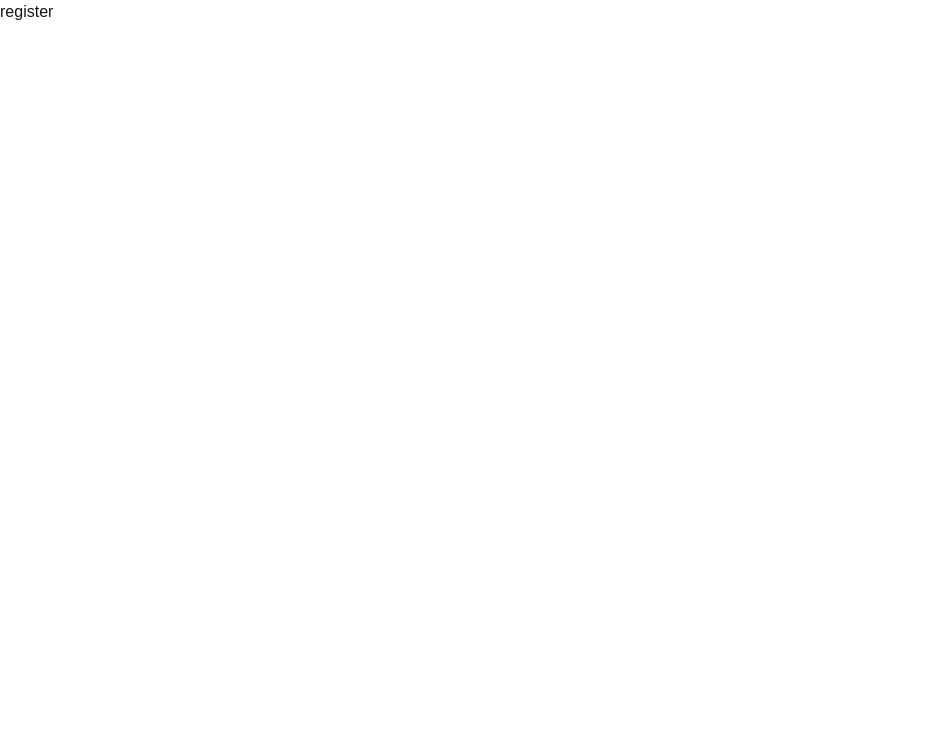
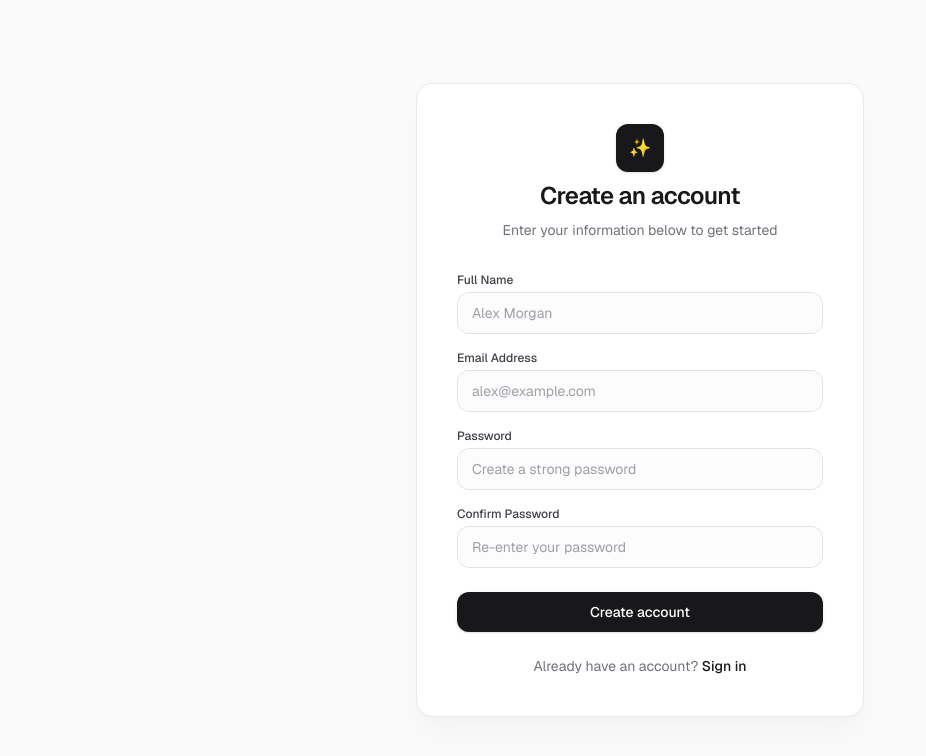
Before and after one commit to Gnanesh09/agritech, a Next.js app in the folder web/: page /register in a window 1280 px wide. Shown: the top 756 px of the page, without its empty margins (0-926 px from the left). Built offline with nearby package versions, Linux system fonts and the light colour scheme.

Commit message:
feat: implement registration form with validation and loading state

```diff
--- a/web/app/(auth)/register/page.tsx
+++ b/web/app/(auth)/register/page.tsx
@@ -1,7 +1,125 @@
-import React from "react";
+import React, { useState } from 'react';
 
-const register = () => {
-  return <div>register</div>;
-};
+export default function CleanRegister() {
+  const [formData, setFormData] = useState({
+    name: '',
+    email: '',
+    password: '',
+    confirmPassword: '',
+  });
 
-export default register;
+  const [isLoading, setIsLoading] = useState(false);
+
+  const handleChange = (e: React.ChangeEvent<HTMLInputElement>) => {
+    setFormData({ ...formData, [e.target.name]: e.target.value });
+  };
+
+  const handleSubmit = (e: React.FormEvent) => {
+    e.preventDefault();
+    setIsLoading(true);
+    setTimeout(() => {
+      setIsLoading(false);
+      alert('Registration successful!');
+    }, 1000);
+  };
+
+  return (
+    <div className="min-h-screen w-full flex items-center justify-center bg-zinc-50 px-4 py-12 font-sans">
+      <div className="w-full max-w-md bg-white border border-zinc-200/80 rounded-2xl shadow-xl shadow-zinc-100 p-8 sm:p-10">
+
+        {/* Header Section */}
+        <div className="space-y-2 text-center mb-8">
+          <div className="inline-flex h-12 w-12 items-center justify-center rounded-xl bg-zinc-900 text-white font-semibold text-lg mb-2 shadow-sm">
+            ✨
+          </div>
+          <h1 className="text-2xl font-semibold tracking-tight text-zinc-900">
+            Create an account
+          </h1>
+          <p className="text-sm text-zinc-500">
+            Enter your information below to get started
+          </p>
+        </div>
+
+        {/* Form Section */}
+        <form onSubmit={handleSubmit} className="space-y-4">
+          <div className="space-y-1">
+            <label className="text-xs font-medium text-zinc-700 block">Full Name</label>
+            <input
+              type="text"
+              name="name"
+              value={formData.name}
+              onChange={handleChange}
+              placeholder="Alex Morgan"
+              required
+              className="w-full px-3.5 py-2.5 text-sm text-zinc-900 bg-zinc-50/50 border border-zinc-200 rounded-xl outline-none focus:bg-white focus:border-zinc-900 focus:ring-1 focus:ring-zinc-900 transition-all placeholder:text-zinc-400"
+            />
+          </div>
+
+          <div className="space-y-1">
+            <label className="text-xs font-medium text-zinc-700 block">Email Address</label>
+            <input
+              type="email"
+              name="email"
+              value={formData.email}
+              onChange={handleChange}
+              placeholder="alex@example.com"
+              required
+              className="w-full px-3.5 py-2.5 text-sm text-zinc-900 bg-zinc-50/50 border border-zinc-200 rounded-xl outline-none focus:bg-white focus:border-zinc-900 focus:ring-1 focus:ring-zinc-900 transition-all placeholder:text-zinc-400"
+            />
+          </div>
+
+          <div className="space-y-1">
+            <label className="text-xs font-medium text-zinc-700 block">Password</label>
+            <input
+              type="password"
+              name="password"
+              value={formData.password}
+              onChange={handleChange}
+              placeholder="Create a strong password"
+              required
+              className="w-full px-3.5 py-2.5 text-sm text-zinc-900 bg-zinc-50/50 border border-zinc-200 rounded-xl outline-none focus:bg-white focus:border-zinc-900 focus:ring-1 focus:ring-zinc-900 transition-all placeholder:text-zinc-400"
+            />
+          </div>
+
+          <div className="space-y-1">
+            <label className="text-xs font-medium text-zinc-700 block">Confirm Password</label>
+            <input
+              type="password"
+              name="confirmPassword"
+              value={formData.confirmPassword}
+              onChange={handleChange}
+              placeholder="Re-enter your password"
+              required
+              className="w-full px-3.5 py-2.5 text-sm text-zinc-900 bg-zinc-50/50 border border-zinc-200 rounded-xl outline-none focus:bg-white focus:border-zinc-900 focus:ring-1 focus:ring-zinc-900 transition-all placeholder:text-zinc-400"
+            />
+          </div>
+
+          <div className="pt-2">
+            <button
+              type="submit"
+              disabled={isLoading}
+              className="w-full py-2.5 px-4 bg-zinc-900 hover:bg-zinc-800 text-white text-sm font-medium rounded-xl transition-all shadow-sm active:scale-[0.99] disabled:opacity-50 flex items-center justify-center"
+            >
+              {isLoading ? (
+                <span className="inline-block h-4 w-4 animate-spin rounded-full border-2 border-solid border-white border-r-transparent"></span>
+              ) : (
+                'Create account'
+              )}
+            </button>
+          </div>
+        </form>
+
+        {/* Footer Link */}
+        <div className="text-center mt-6">
+          <p className="text-sm text-zinc-500">
+            Already have an account?{' '}
+            <a href="#login" className="font-medium text-zinc-900 hover:underline">
+              Sign in
+            </a>
+          </p>
+        </div>
+
+      </div>
+    </div>
+  );
+}
```
